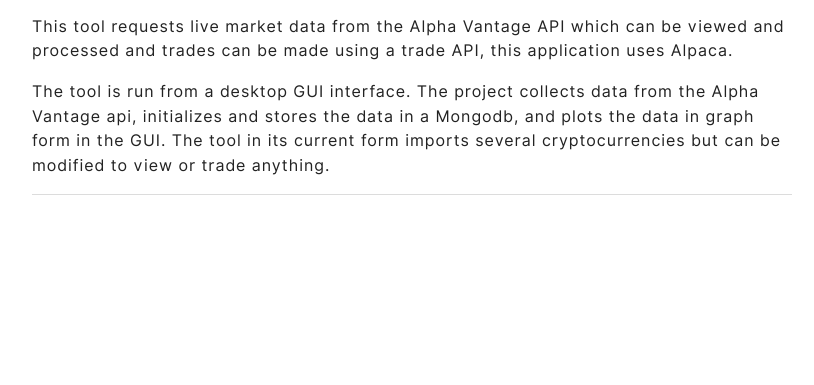
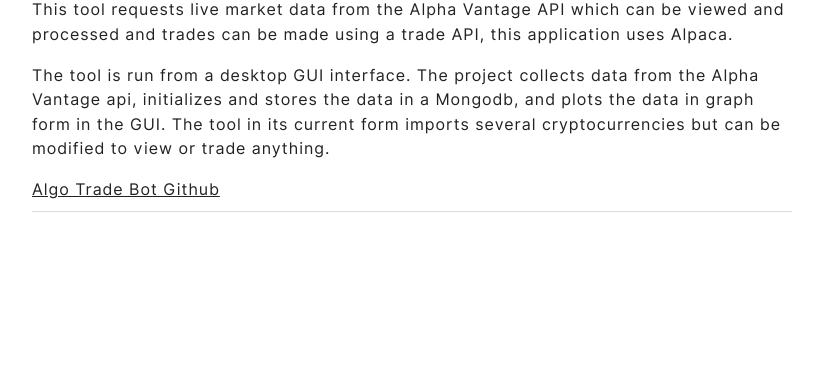
Before and after one commit to TacticalPants/TacticalPants.github.io, a plain HTML site: page software/second-post/index.html in a window 1280 px wide. Shown: the part 306-691 px from the top of the page, without its empty margins (228-1042 px from the left). Drawn offline with nearby package versions, Linux system fonts and the light colour scheme.

Commit message:
Update index.html

```diff
--- a/software/second-post/index.html
+++ b/software/second-post/index.html
@@ -148,6 +148,7 @@
             <div class="post-content">
                 <p>This tool requests live market data from the Alpha Vantage API which can be viewed and processed and trades can be made using a trade API, this application uses Alpaca.</p>
 <p>The tool is run from a desktop GUI interface. The project collects data from the Alpha Vantage api, initializes and stores the data in a Mongodb, and plots the data in graph form in the GUI. The tool in its current form imports several cryptocurrencies but can be modified to view or trade anything.</p>
+<span><a href="https://github.com/TacticalPants/Algo_trade_dawg">Algo Trade Bot Github</a></span>
 
             </div>
         </article>
```
